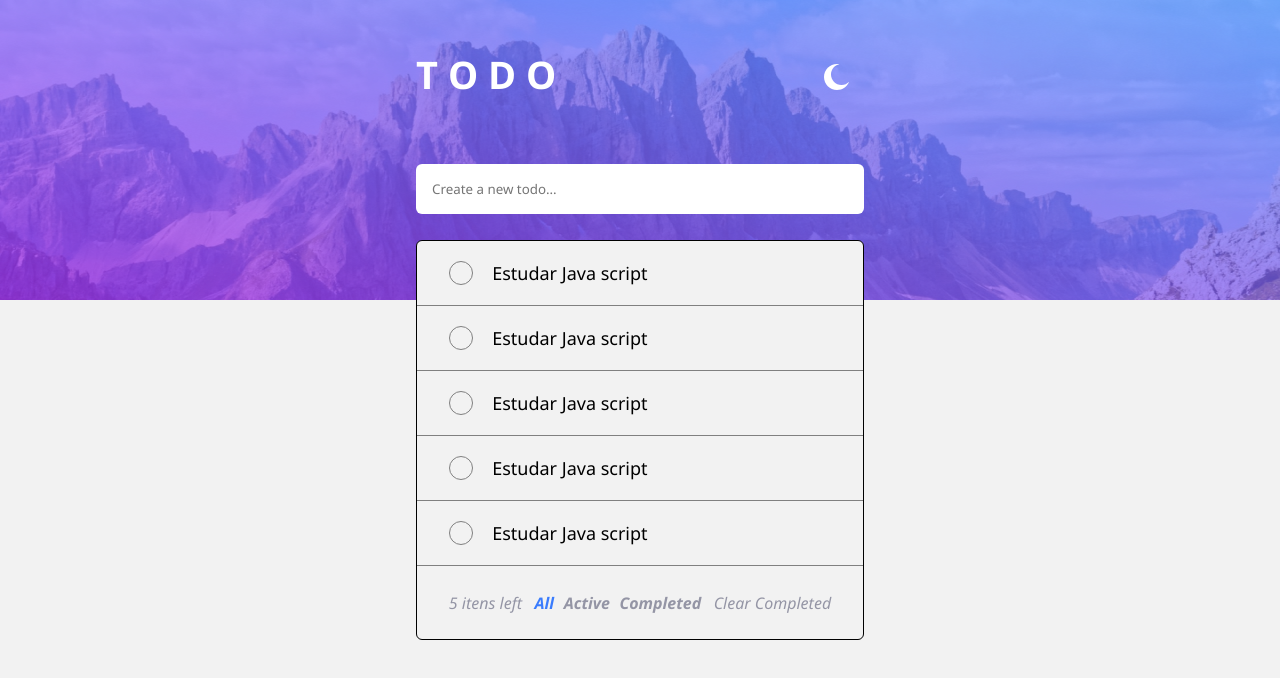
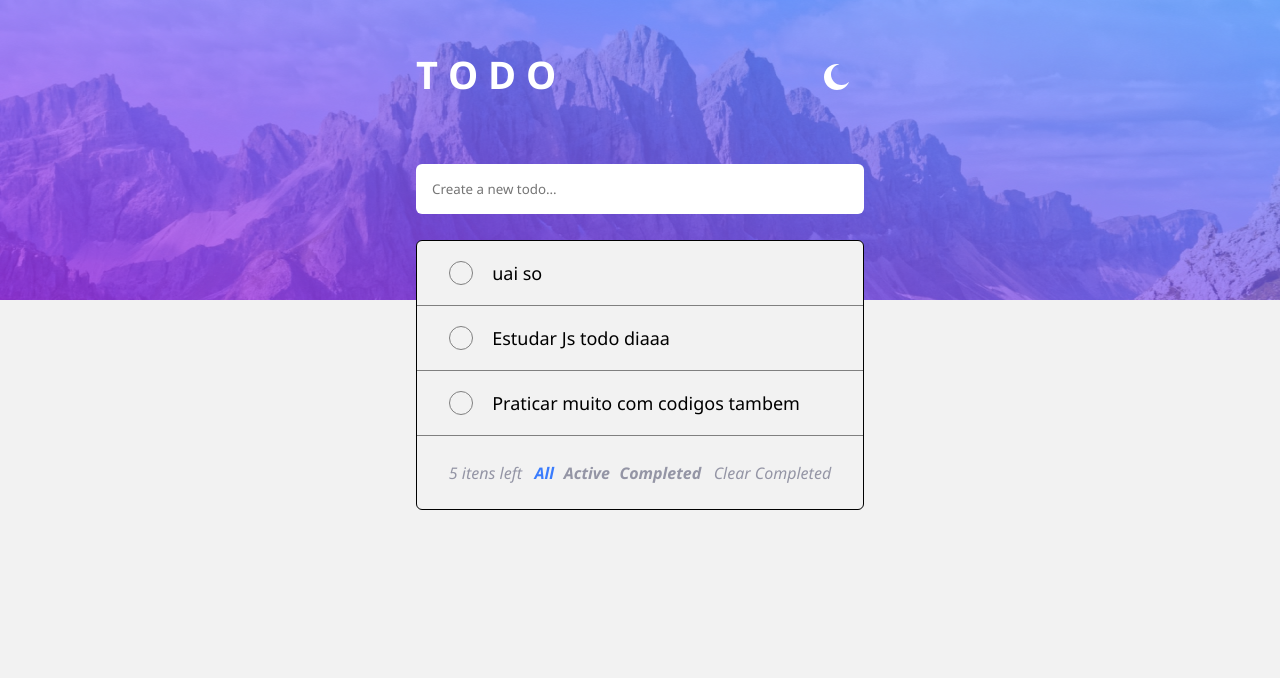
Before and after one commit to Navarriin/TODO, an Angular app: page / in a window 1280 px wide. Shown: the top 678 px of the page. Built offline with nearby package versions, Linux system fonts and the light colour scheme; data requests are answered from the project's data file.

Commit message:
criando api fake e criando os metodos

```diff
--- /dev/null
+++ b/db.json
@@ -0,0 +1,19 @@
+{
+  "Todos": [
+    {
+      "id": 1,
+      "content": "uai so",
+      "disable": true
+    },
+    {
+      "id": 2,
+      "content": "Estudar Js todo diaaa",
+      "disable": true
+    },
+    {
+      "id": 3,
+      "content": "Praticar muito com codigos tambem",
+      "disable": true
+    }
+  ]
+}
--- a/src/app/app.component.html
+++ b/src/app/app.component.html
@@ -18,41 +18,13 @@
 </header>
 <main>
   <div class="list">
-    <ul>
+    <ul *ngFor="let todo of allTodos$ | async">
       <li>
-        <div class="circle">
-          <div class="circle__no_check"></div>
-          <img src="assets/images/svg/check.svg" alt="Icon de check">
+        <div (click)="select(todo.id!, todo.content!, todo.disable)" class="circle">
+          <div *ngIf="todo.disable" class="circle__no_check"></div>
+          <img *ngIf="!todo.disable" src="assets/images/svg/check.svg" alt="Icon de check">
         </div>
-        <p class="content">Estudar Java script</p>
-      </li>
-      <li>
-        <div class="circle">
-          <div class="circle__no_check"></div>
-          <img src="assets/images/svg/check.svg" alt="Icon de check">
-        </div>
-        <p class="content">Estudar Java script</p>
-      </li>
-      <li>
-        <div class="circle">
-          <div class="circle__no_check"></div>
-          <img src="assets/images/svg/check.svg" alt="Icon de check">
-        </div>
-        <p class="content">Estudar Java script</p>
-      </li>
-      <li>
-        <div class="circle">
-          <div class="circle__no_check"></div>
-          <img src="assets/images/svg/check.svg" alt="Icon de check">
-        </div>
-        <p class="content">Estudar Java script</p>
-      </li>
-      <li>
-        <div class="circle">
-          <div class="circle__no_check"></div>
-          <img src="assets/images/svg/check.svg" alt="Icon de check">
-        </div>
-        <p class="content">Estudar Java script</p>
+        <p class="content">{{ todo.content }}</p>
       </li>
     </ul>
     <div class="spans">
--- a/src/app/app.component.scss
+++ b/src/app/app.component.scss
@@ -97,10 +97,6 @@ main {
         .circle {
           cursor: pointer;
 
-          img {
-            display: none;
-          }
-
           &__no_check {
             display: block;
             border: 1px solid gray;
@@ -108,13 +104,8 @@ main {
             width: 24px;
             height: 24px;
           }
-        }
-        .circle.image {
-          img {
-            display: block;
-          }
-          .circle__no_check {
-            display: none;
+          &__no_check.select {
+            background-color: rgb(90, 207, 90);
           }
         }
       }
--- a/src/app/app.component.ts
+++ b/src/app/app.component.ts
@@ -1,6 +1,9 @@
+import { Observable } from 'rxjs';
 import { Component, ElementRef, Renderer2 } from '@angular/core';
 import { CommonModule } from '@angular/common';
 import { RouterOutlet } from '@angular/router';
+import { TodoService } from './services/todo.service';
+import { Todos } from './interface/Todos.interface';
 
 @Component({
   selector: 'app-root',
@@ -13,27 +16,52 @@ export class AppComponent {
   protected background: boolean = true;
   protected check: boolean = false;
 
-  constructor(private renderer: Renderer2, private element: ElementRef) {}
+  allTodos$ = new Observable<Todos[]>();
+
+  constructor(
+    private renderer: Renderer2,
+    private element: ElementRef,
+    private api: TodoService
+  ) {}
 
   ngOnInit(): void {
-    const check: NodeListOf<HTMLElement> =
-      this.element.nativeElement.querySelectorAll('.content');
+    // this.interactions();
+    this.getAll();
+  }
 
-    const circle: NodeListOf<HTMLElement> =
-      this.element.nativeElement.querySelectorAll('.circle');
+  // interactions(): void {
+  //   const check: NodeListOf<HTMLElement> =
+  //     this.element.nativeElement.querySelectorAll('.content');
 
-    circle.forEach((value, index) => {
-      value.addEventListener('click', () => {
-        value.classList.toggle('image'), check[index].classList.toggle('check');
-      });
-    });
+  //   const circle: NodeListOf<HTMLElement> =
+  //     this.element.nativeElement.querySelectorAll('.circle');
 
-    this.getBtn().forEach((value) => {
-      value.addEventListener('click', () => {
-        this.remove();
-        value.classList.add('select');
-      });
-    });
+  //   circle.forEach((value, index) => {
+  //     value.addEventListener('click', () => {
+  //       value.classList.toggle('image'), check[index].classList.toggle('check');
+  //     });
+  //   });
+
+  //   this.getBtn().forEach((value) => {
+  //     value.addEventListener('click', () => {
+  //       this.remove();
+  //       value.classList.add('select');
+  //     });
+  //   });
+  // }
+
+  getAll(): void {
+    this.allTodos$ = this.api.getAllTodos();
+  }
+
+  select(id: number, content: string, disable: boolean): void {
+    this.api
+      .updateTodo({
+        id: id,
+        content: content,
+        disable: !disable,
+      })
+      .subscribe(() => this.getAll());
   }
 
   toggle(): void {
--- a/src/app/app.config.ts
+++ b/src/app/app.config.ts
@@ -1,5 +1,6 @@
+import { provideHttpClient } from '@angular/common/http';
 import { ApplicationConfig } from '@angular/core';
 
 export const appConfig: ApplicationConfig = {
-  providers: [],
+  providers: [provideHttpClient()],
 };
--- /dev/null
+++ b/src/app/interface/Todos.interface.ts
@@ -0,0 +1,5 @@
+export interface Todos {
+  id?: number;
+  content?: string;
+  disable: boolean;
+}
--- /dev/null
+++ b/src/app/services/todo.service.ts
@@ -0,0 +1,21 @@
+import { HttpClient } from '@angular/common/http';
+import { Injectable } from '@angular/core';
+import { Observable } from 'rxjs';
+import { Todos } from '../interface/Todos.interface';
+
+@Injectable({
+  providedIn: 'root',
+})
+export class TodoService {
+  readonly api: string = 'http://localhost:3000/Todos';
+
+  constructor(private http: HttpClient) {}
+
+  getAllTodos(): Observable<Todos[]> {
+    return this.http.get<Todos[]>(this.api);
+  }
+
+  updateTodo(body: Todos): Observable<Todos> {
+    return this.http.put<Todos>(`${this.api}/${body.id}`, body);
+  }
+}
```
Also changed, not shown: 1 other file (tests, documents, lock files or other folders).
